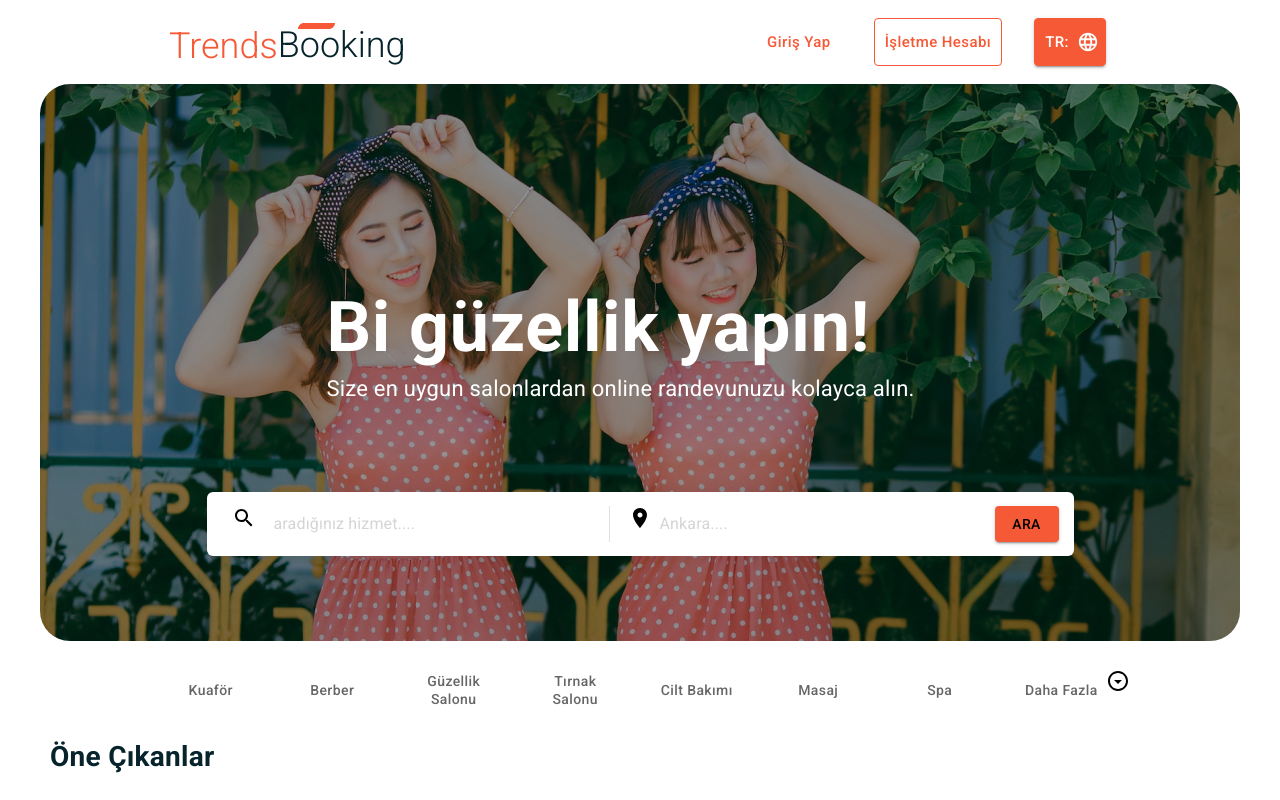
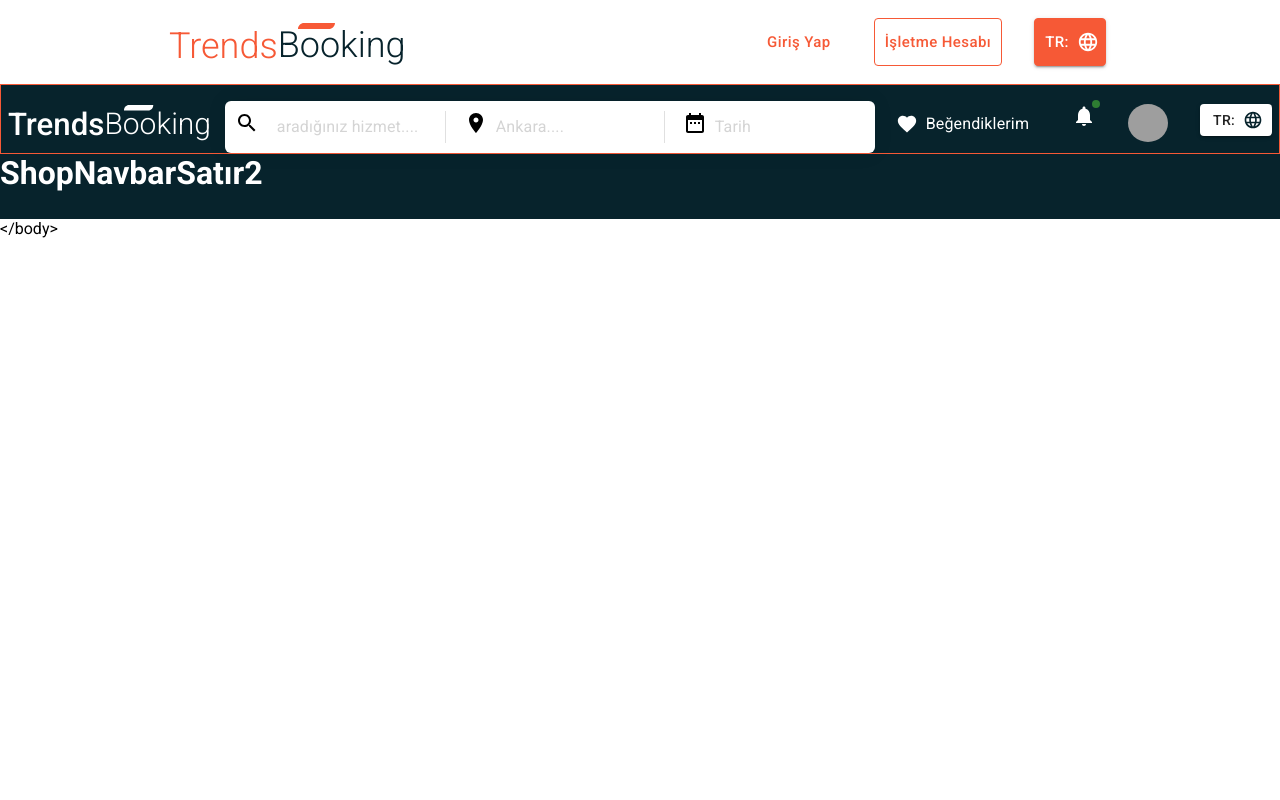
Before and after one commit to SenFaruk/trendsbooking2, a React (Create React App) app: page / in a window 1280 px wide. Shown: the top 800 px of the page. Built offline with nearby package versions, Linux system fonts and the light colour scheme; grey boxes are pictures that could not be loaded.

Commit message:
shops first commit

```diff
--- a/src/App.js
+++ b/src/App.js
@@ -6,7 +6,7 @@ function App() {
 
   <div className="App">
     <Views/>
-    {/* <Shop/> */}
+    <Shop/>
   </div>)
 }
 
--- a/src/components/shops/navbar/ShopNavbar.js
+++ b/src/components/shops/navbar/ShopNavbar.js
@@ -1,8 +1,8 @@
 
 import React from 'react'
 import { Box } from '@mui/material'
-import ShopNavbarSatır1 from './ShopNavbarSatır1'
-import ShopNavbarSatır2 from './ShopNavbarSatır2'
+import ShopNavbarRow1 from './ShopNavbarRow1'
+import ShopNavbarRow2 from './ShopNavbarRow2'
 
 const ShopNavbar = () => {
   return (
@@ -15,8 +15,8 @@ const ShopNavbar = () => {
 
 
     }}>
-      <ShopNavbarSatır1 />
-      <ShopNavbarSatır2 />
+      <ShopNavbarRow1 />
+      <ShopNavbarRow2 />
 
     </Box>
   )
--- a/src/components/shops/navbar/ShopNavbarSatır1.js
+++ b/src/components/shops/navbar/ShopNavbarRow1.js
@@ -1,27 +1,29 @@
 import React from "react";
-import { Box, Button, Divider, InputBase, Stack, Typography } from "@mui/material";
+import { Avatar, Badge, BottomNavigation, BottomNavigationAction, Box, Button, Divider, IconButton, InputBase, Stack, Typography } from "@mui/material";
 import ShopRectangle62 from "../../../assets/ShopRectangle 62.svg";
 import SearchIcon from "@mui/icons-material/Search";
 import PlaceIcon from "@mui/icons-material/Place";
 import DateRangeIcon from '@mui/icons-material/DateRange';
 import FavoriteIcon from '@mui/icons-material/Favorite';
+import NotificationsIcon from '@mui/icons-material/Notifications';
+import LanguageSharpIcon from "@mui/icons-material/LanguageSharp";
 
 const ShopNavbarSatır1 = () => {
+
   return (
     // container Box başlangıc
     <Box
       sx={{
         display: "flex",
         flexDirection: "row",
-        justifyContent: "space-between",
-        alignItems: "center",
+        justifyContent: "space-around",
+        alignItems: "baseline",
+        border: "1px solid #F65936 ",
+        pt:2,
       }}
     >
       {/* TrendsBooking */}
-      <Box sx={{
-        border: "1px solid #F65936 ",
-        mt:1
-      }}>
+      <Box >
       <Stack direction="row">
         <Typography
           sx={{
@@ -81,15 +83,15 @@ const ShopNavbarSatır1 = () => {
             backgroundColor:"#FFFFFF",
             boxShadow:"0px 0px 20px rgba(0, 0, 0, 0.08)",
             borderRadius:"6px",
-            border: "1px solid #F65936 ",
-            mt:1,
+
+
 
       }}
 
 
 
           >
-            <Stack direction="row" padding="15px" spacing={1}>
+            <Stack direction="row"  spacing={1}>
               <Stack direction="row" spacing={1}>
                 <SearchIcon sx={{ paddingLeft: "10px", color: "black" }} />
                 <InputBase
@@ -115,15 +117,53 @@ const ShopNavbarSatır1 = () => {
           {/* searchbar sonu */}
 
           {/* kalb ve diğerleri başlangıc */}
-          <Box sx={{
-            display: "flex",
-            flexDirection:"row",
-            justifyContent: "space-between",
+          <Stack direction="row" spacing={4} sx={{
 
-          }}>
+          }} >
+            <Button variant="text"
+            startIcon={<FavoriteIcon/>}
+              size="large"
+              color="primary"
+              >
+                <Typography sx={{
+                textTransform: "capitalize",
+              }}>
+                   beğendiklerim
+                </Typography>
+
+            </Button>
+            <Stack direction="row" spacing={4}>
+            <Badge variant="dot" color="success" >
+              <NotificationsIcon color="primary"/>
+
+            </Badge>
+            <Avatar sx={{
+              witdh:"38px",
+              height:"38px",
+            }}
+            src='https://randomuser.me/api/portraits/women/79.jpg'
+            alt='Jane Doe'
+          />
+          </Stack>
+
+          <Button
+              sx={{
+                width:"72px",
+                height:"32px",
+              }}
+              color="primary"
+              variant="contained"
+              textColor="myblack"
+
+              endIcon={<LanguageSharpIcon color="myblack" />}
+            >
+              <Typography variant="subtitle" color="myblack">
+                TR:
+              </Typography>
+            </Button>
 
 
-          </Box>
+          </Stack>
 
           {/* kalb ve diğerleri bitiş */}
 
--- a/src/view/Views.js
+++ b/src/view/Views.js
@@ -21,7 +21,7 @@ const Views = () => {
   return (
     <ThemeProvider theme={theme}>
       <Navbar />
-      <Hero/>
+      {/* <Hero/>
 
       <NavItems/>
       <Highlights/>
@@ -33,7 +33,7 @@ const Views = () => {
       <Tektık/>
       <Mobiluygulama/>
       <Sıkcasorulansorular/>
-      <Footer/>
+      <Footer/>  */}
     </ThemeProvider>
   );
 };
```
Also changed, not shown: src/components/shops/navbar/ShopNavbarRow2.js (renamed from src/components/shops/navbar/ShopNavbarSatır2.js), 1 other file (tests, documents, lock files or other folders).
